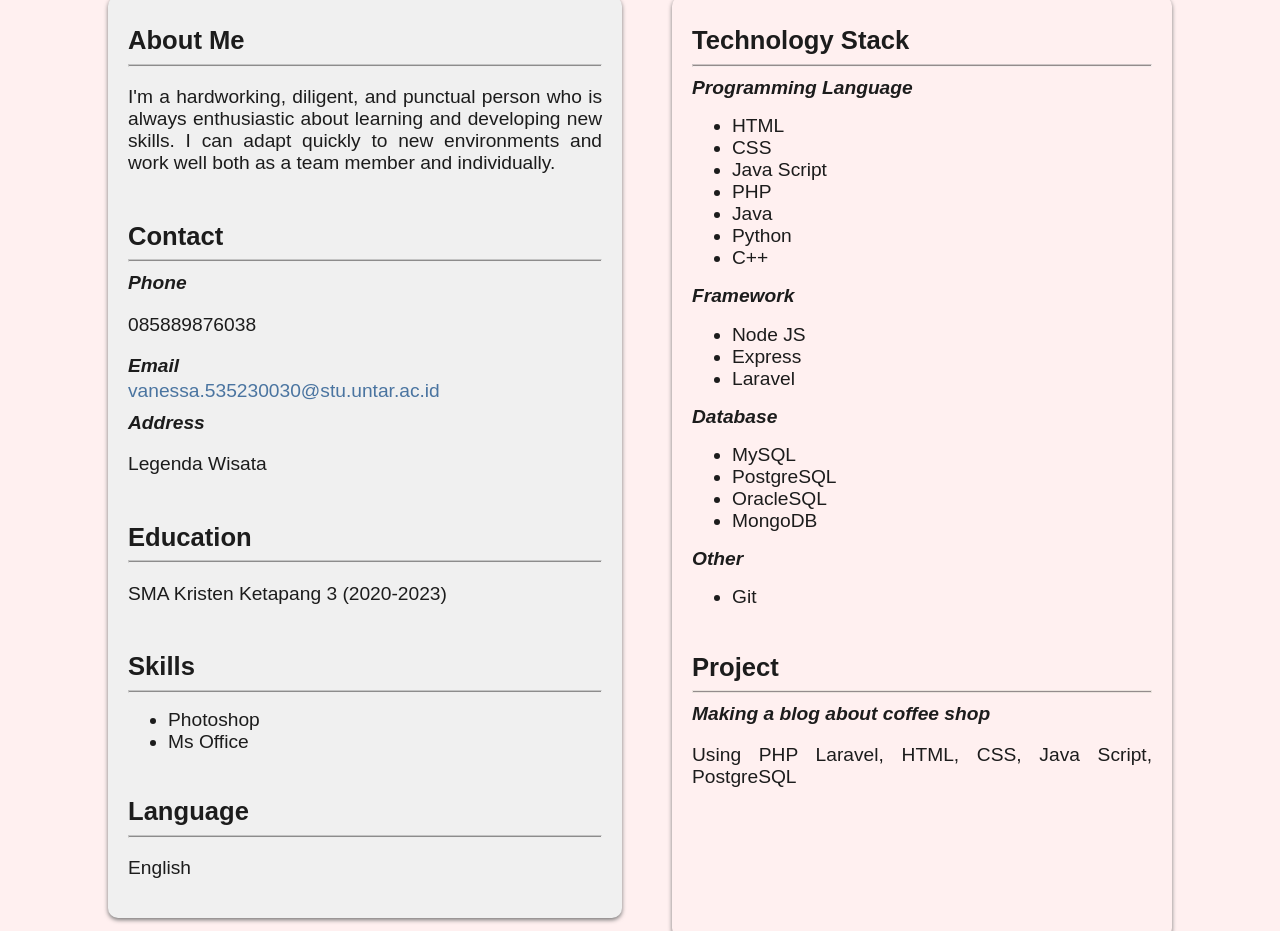
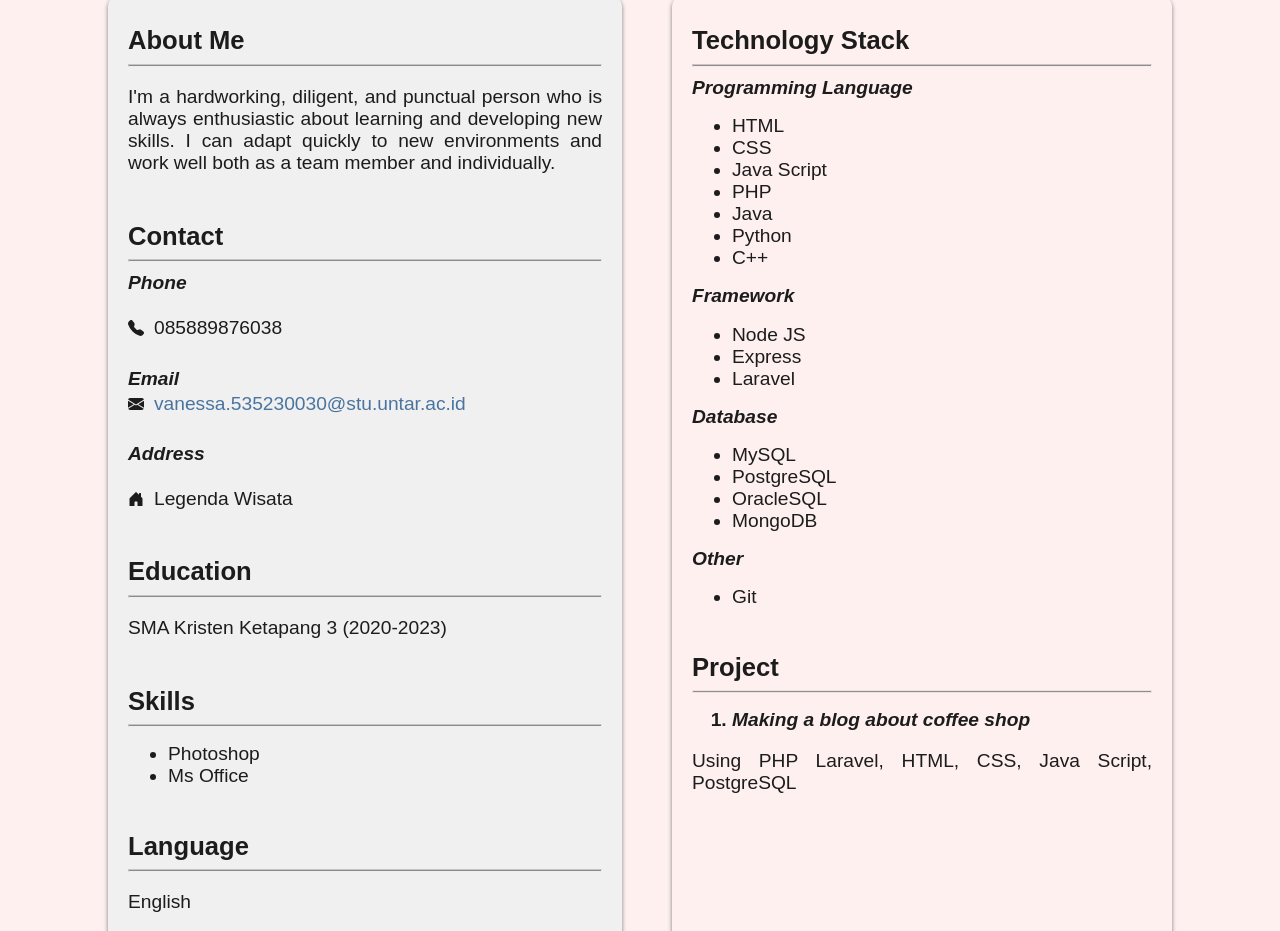
Before and after one commit to VanessaSimanta/Tugas1_535230030_Vanessa_Simanta, a plain HTML site: page index.html in a window 1280 px wide. Shown: the part 321-1252 px from the top of the page. Drawn offline with Linux system fonts and the light colour scheme.

Commit message:
tambahan icon

```diff
--- a/index.html
+++ b/index.html
@@ -15,7 +15,7 @@
     <!-- nama dan foto -->
     <div class="semua">
         <section id="header">
-            <img class="image" src="assets/pas foto.jpg" alt="Pas Foto" style="width:150px" height="210">
+            <img class="image" id="foto1" src="assets/pas foto.jpg" alt="Pas Foto" style="width:150px" height="210">
 
             <div class="name">
                 <h1>Vanessa Simanta</h1>
@@ -40,15 +40,34 @@
                         <h2>Contact</h2>
                         <hr>
                         <h3>Phone</h3>
-                        <p>085889876038</p>
+                        <div class="icon">
+                            <svg xmlns="http://www.w3.org/2000/svg" width="16" height="16" fill="currentColor" class="bi bi-telephone-fill" viewBox="0 0 16 16">
+                                <path fill-rule="evenodd" d="M1.885.511a1.745 1.745 0 0 1 2.61.163L6.29 2.98c.329.423.445.974.315 1.494l-.547 2.19a.68.68 0 0 0 .178.643l2.457 2.457a.68.68 0 0 0 .644.178l2.189-.547a1.75 1.75 0 0 1 1.494.315l2.306 1.794c.829.645.905 1.87.163 2.611l-1.034 1.034c-.74.74-1.846 1.065-2.877.702a18.6 18.6 0 0 1-7.01-4.42 18.6 18.6 0 0 1-4.42-7.009c-.362-1.03-.037-2.137.703-2.877z"/>
+                            </svg>
+                            <p>085889876038</p>
+                            <br>
+                        </div>
+
                         <h3>Email</h3>
-                        <a href= "mailto: vanessa.535230030@stu.untar.ac.id"> vanessa.535230030@stu.untar.ac.id</a>
+                        <div class="icon">
+                            <svg xmlns="http://www.w3.org/2000/svg" width="16" height="16" fill="currentColor" class="bi bi-envelope-fill" viewBox="0 0 16 16">
+                                <path d="M.05 3.555A2 2 0 0 1 2 2h12a2 2 0 0 1 1.95 1.555L8 8.414zM0 4.697v7.104l5.803-3.558zM6.761 8.83l-6.57 4.027A2 2 0 0 0 2 14h12a2 2 0 0 0 1.808-1.144l-6.57-4.027L8 9.586zm3.436-.586L16 11.801V4.697z"/>
+                              </svg>
+                            <a href= "mailto: vanessa.535230030@stu.untar.ac.id"> vanessa.535230030@stu.untar.ac.id</a>
+                        </div>
+
+                        <br>
                         <h3>Address</h3>
-                        <p>Legenda Wisata</p>
-                        <br>
+                        <div class="icon">
+                            <svg xmlns="http://www.w3.org/2000/svg" width="16" height="16" fill="currentColor" class="bi bi-house-door-fill" viewBox="0 0 16 16">
+                                <path d="M6.5 14.5v-3.505c0-.245.25-.495.5-.495h2c.25 0 .5.25.5.5v3.5a.5.5 0 0 0 .5.5h4a.5.5 0 0 0 .5-.5v-7a.5.5 0 0 0-.146-.354L13 5.793V2.5a.5.5 0 0 0-.5-.5h-1a.5.5 0 0 0-.5.5v1.293L8.354 1.146a.5.5 0 0 0-.708 0l-6 6A.5.5 0 0 0 1.5 7.5v7a.5.5 0 0 0 .5.5h4a.5.5 0 0 0 .5-.5"/>
+                              </svg>
+                            <p>Legenda Wisata</p>
+                        </div>
                     </div>
 
                     <div class="others">
+                        <br>
                         <h2>Education</h2>
                         <hr>
                         <p>SMA Kristen Ketapang 3 (2020-2023)</p>
@@ -111,7 +130,9 @@
                     <div class="project">
                         <h2>Project</h2>
                         <hr width="100%" size="2" color=#DAD7CD noshade>
-                        <h3>Making a blog about coffee shop</h3>
+                        <ol>
+                            <b><li><h3>Making a blog about coffee shop</h3></li></b>
+                        </ol>
                         <p>Using PHP Laravel, HTML, CSS, Java Script, PostgreSQL</p>
                     </div>
                     <br>
--- a/style.css
+++ b/style.css
@@ -45,7 +45,7 @@ body {
     margin-bottom: 10px;
 }
 
-.image {
+#foto1 {
     border-radius: 50%;
     margin-right: 50px;
 }
@@ -95,6 +95,12 @@ a:hover {
     text-decoration: underline;
 }
 
+.icon {
+    display: flex;
+    align-items: center;
+    gap: 10px;
+}
+
 @media only screen and (max-width: 1030px) {
     .flex {
         flex-direction: column;
@@ -104,7 +110,7 @@ a:hover {
         max-width: 1000px;
     }
 
-    .image {
+    #foto1 {
         width: 100%;
     }
 
@@ -119,7 +125,7 @@ a:hover {
         flex-direction: column;
     }
 
-    .image {
+    #foto1 {
         width: 100%;
     }
 
```
